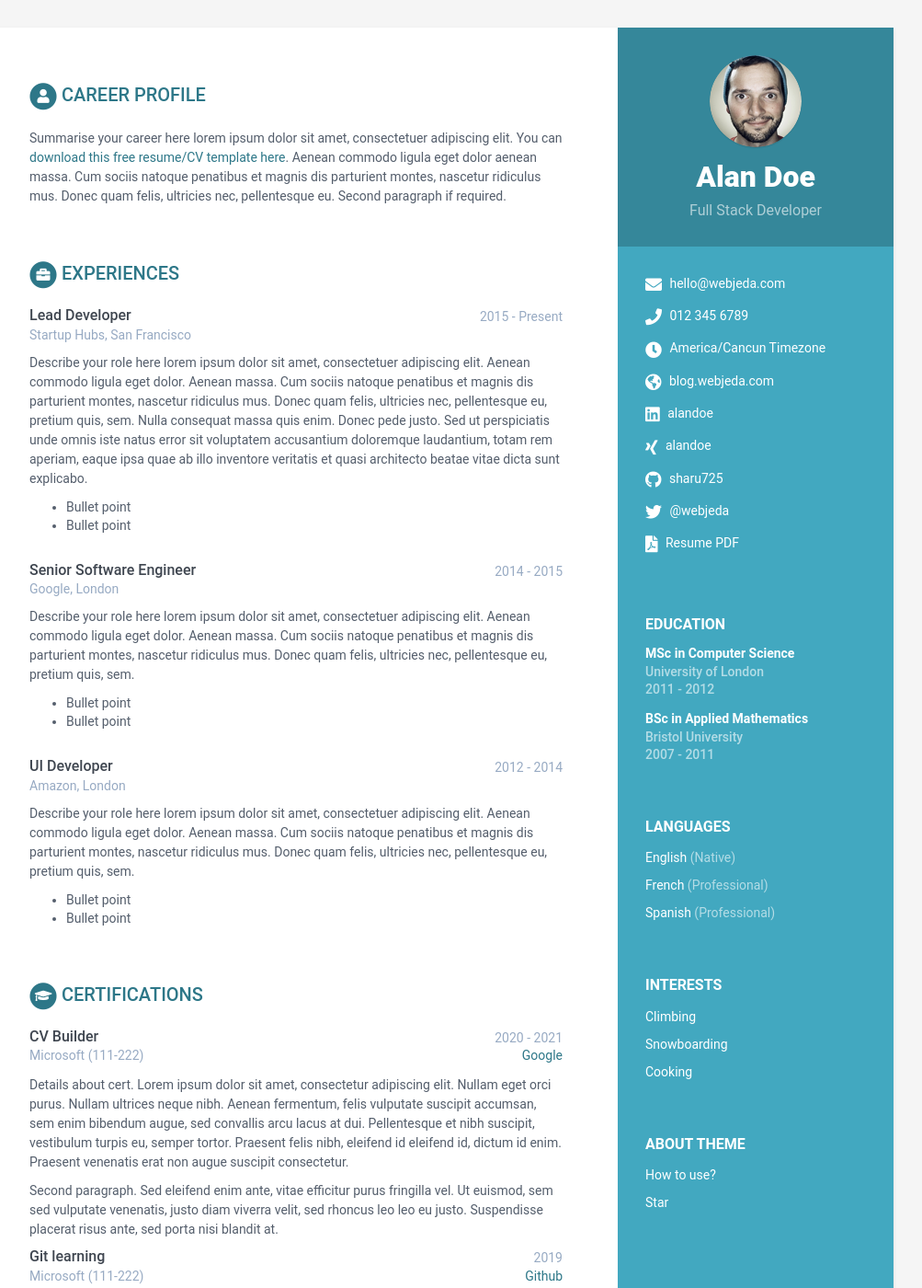
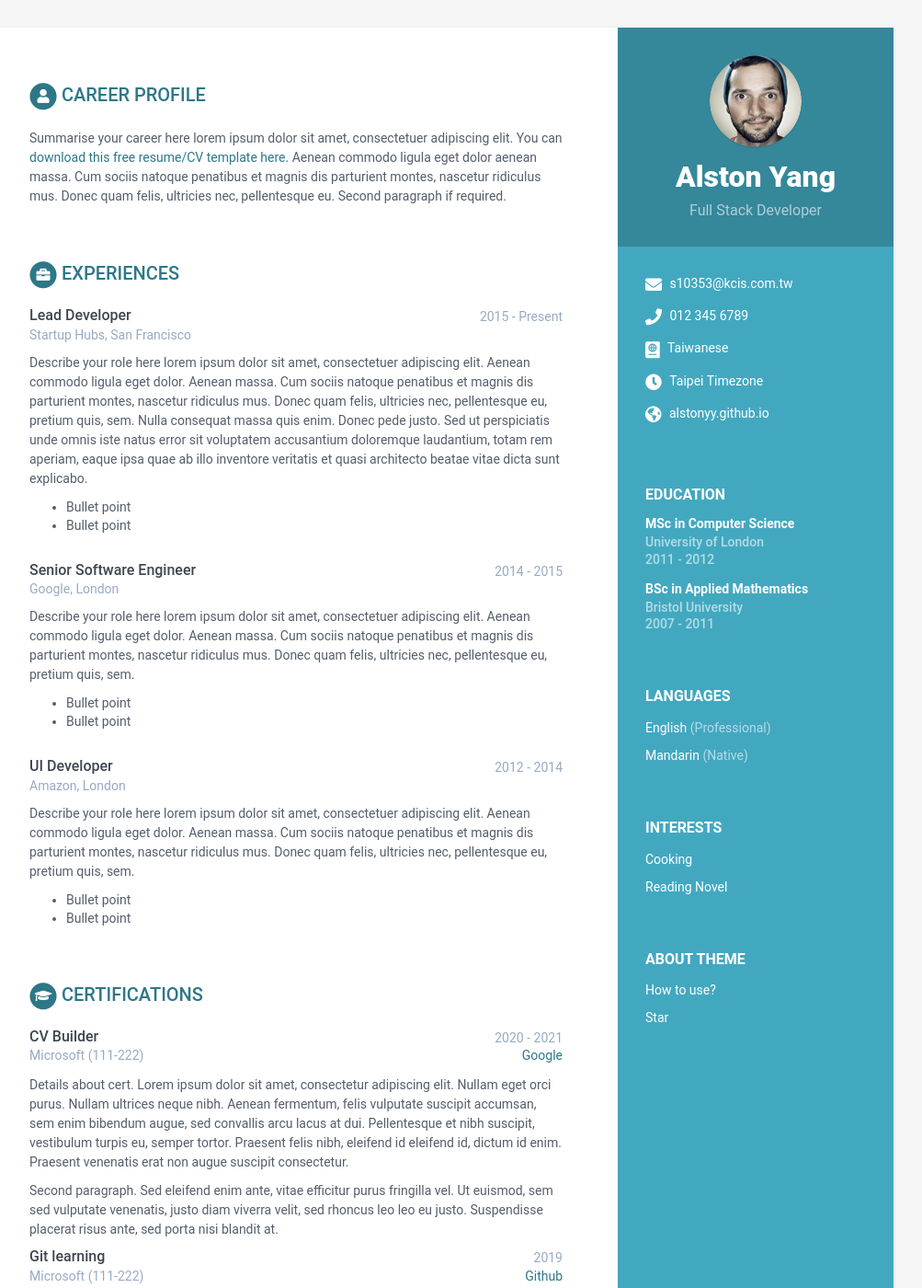
Before and after one commit to alstonyy/alstonyy.github.io, a Jekyll site: the page built from index.html, in a window 1280 px wide and 1400 px high. Shown: the whole window at 92% size, without its empty margins (168-1171 px from the left). Built offline with Jekyll 4.4.1, drawn with Linux system fonts in a browser that asks for light colours.

Commit message:
Update data.yml

```diff
--- a/_data/data.yml
+++ b/_data/data.yml
@@ -8,51 +8,34 @@ sidebar:
     education: True # set to False if you want education in main section instead of in sidebar
 
     # Profile information
-    name: Alan Doe
+    name: Alston Yang
     tagline: Full Stack Developer
     avatar: profile.png  #place a 100x100 picture inside /assets/images/ folder and provide the name of the file below
 
     # Sidebar links
-    email: hello@webjeda.com
+    email: s10353@kcis.com.tw
     phone: 012 345 6789
-    timezone: America/Cancun Timezone
-    citizenship:
-    website: blog.webjeda.com #do not add http://
-    linkedin: alandoe
-    xing: alandoe
-    github: sharu725
-    telegram: # add your nickname without '@' sign
-    gitlab:
-    bitbucket:
-    twitter: '@webjeda'
-    stack-overflow: # Number/Username, e.g. 123456/alandoe
-    codewars:
-    goodreads: # Number-Username, e.g. 123456-alandoe
-    pdf: http://www.africau.edu/images/default/sample.pdf
-
+    timezone: Taipei Timezone
+    citizenship: Taiwanese
+    website: alstonyy.github.io #do not add http://
     languages:
       title: Languages
       info:
         - idiom: English
-          level: Native
-
-        - idiom: French
           level: Professional
 
-        - idiom: Spanish
-          level: Professional
+        - idiom: Mandarin
+          level: Native
 
     interests:
       title: Interests
       info:
-        - item: Climbing
+        - item: Cooking
           link:
 
-        - item: Snowboarding
+        - item: Reading Novel
           link:
 
-        - item: Cooking
-          link:
 
 career-profile:
     title: Career Profile
```
